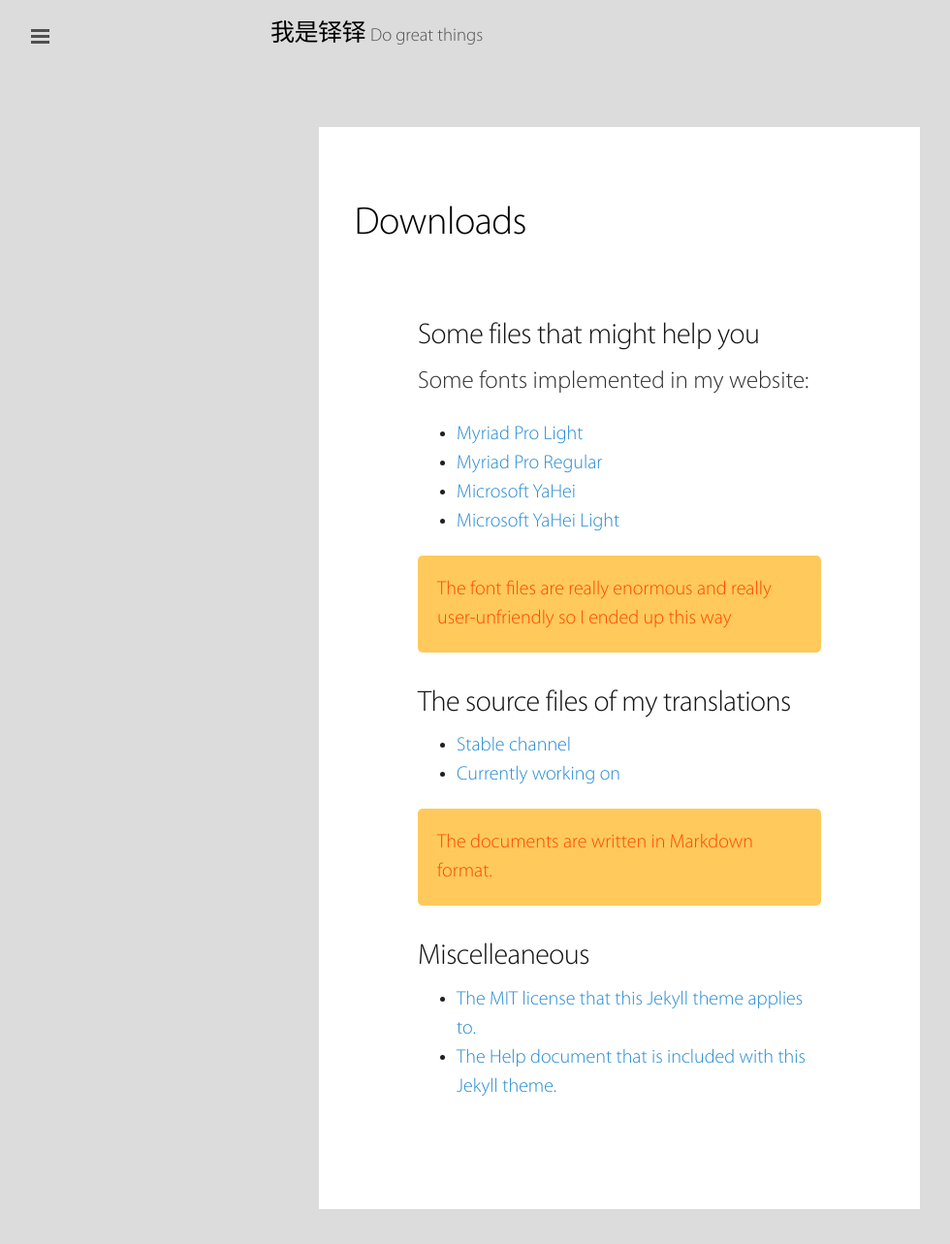
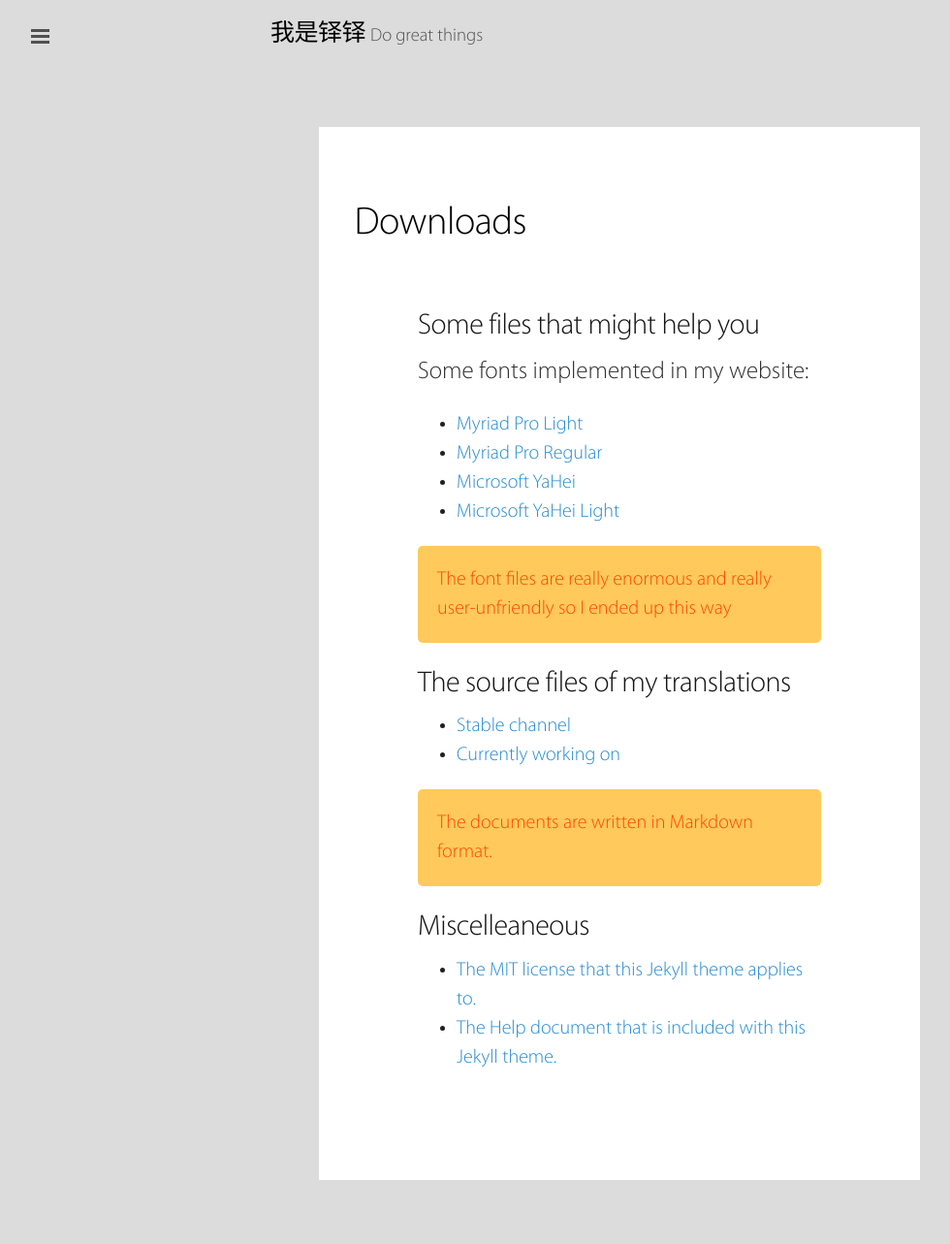
Before and after one commit to zhanghub/duoduoeeee.github.io, a Jekyll site: the page built from downloads.html, in a window 1280 px wide. Shown: the whole page at 97% size, without its empty margins (1-981 px from the left). Built offline with Jekyll 4.4.1, drawn with Linux system fonts in a browser that asks for light colours; Markdown is read by kramdown in place of the engine named in the settings; after the commit the page ends 1253 px from its top, so only the background shows below that.

Commit message:
make tweaks

```diff
--- a/public/css/poole.css
+++ b/public/css/poole.css
@@ -88,7 +88,7 @@ h1 {
   font-size: 2rem;
 }
 h2 {
-  margin-top: 1.7rem;
+  margin-top: 1.2rem;
   font-size: 1.5rem;
 }
 h3 {
```
